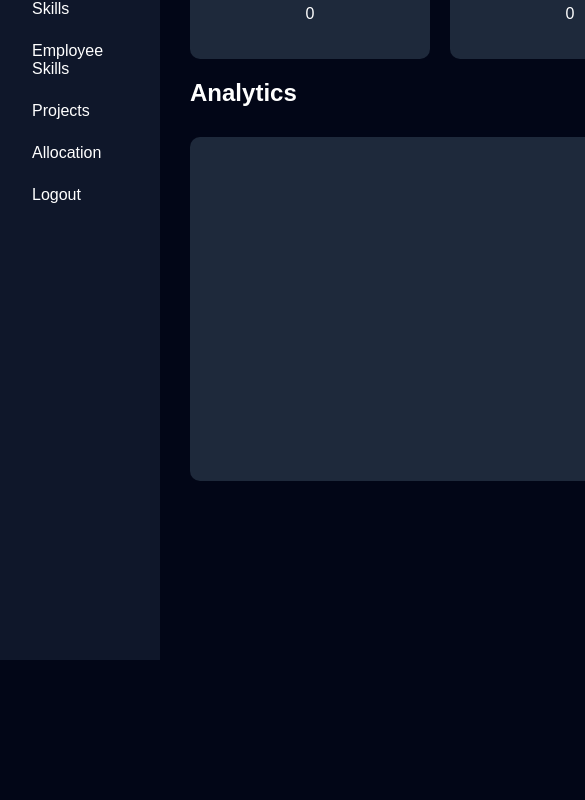
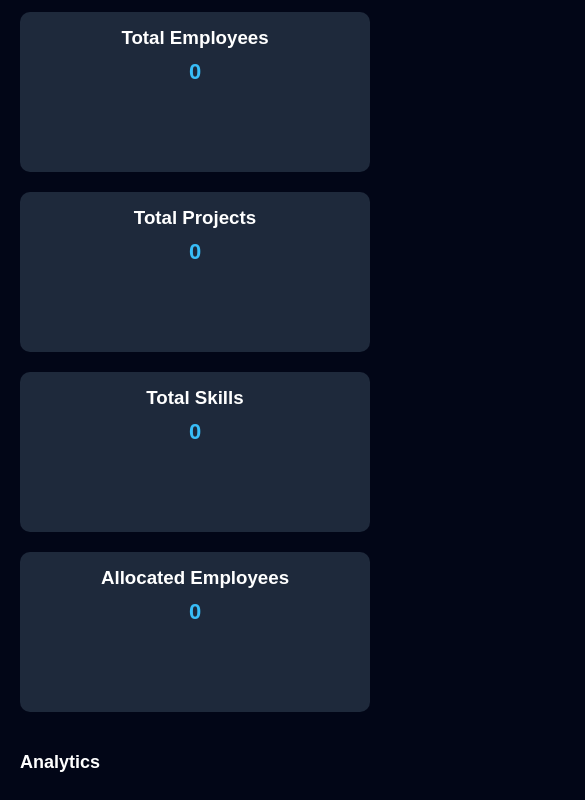
Before and after one commit to akash9313/DatabaseSystem, a plain HTML site: page employee-project-frontend/pages/admin-dashboard.html in a window 390 px wide. Shown: the part 184-984 px from the top of the page, 585 px wide, since content can reach past the window. Before the commit the page ends 844 px from the top, so only its background shows below. Drawn offline with nearby package versions, Linux system fonts and the light colour scheme; no server answers; sample sign-in values are in the browser's storage.

Commit message:
improved

```diff
--- a/employee-project-frontend/css/admin.css
+++ b/employee-project-frontend/css/admin.css
@@ -1,79 +1,132 @@
+*{
+margin:0;
+padding:0;
+box-sizing:border-box;
+font-family:Arial, Helvetica, sans-serif;
+}
+
 body{
-margin:0;
-font-family:Arial;
 background:#020617;
 color:white;
 }
 
+/* Layout */
+
 .container{
 display:flex;
-height:100vh;
+min-height:100vh;
+width:100%;
 }
+
+/* Sidebar */
 
 .sidebar{
 width:220px;
-background:#0f172a;
-padding:20px;
+background:#07122b;
+padding:25px;
+transition:0.3s;
+min-height:100vh;
 }
 
 .sidebar h2{
 color:#38bdf8;
+margin-bottom:30px;
 }
 
 .sidebar ul{
 list-style:none;
-padding:0;
 }
 
-.sidebar li{
+.sidebar ul li{
 padding:12px;
+margin-bottom:10px;
 cursor:pointer;
-border-radius:5px;
+border-radius:6px;
+transition:0.3s;
+white-space:nowrap;
 }
 
-.sidebar li:hover{
+.sidebar ul li:hover{
 background:#1e293b;
 }
+
+/* Main Content */
 
 .main{
 flex:1;
 padding:30px;
+width:100%;
 }
+
+h1{
+margin-bottom:20px;
+}
+
+h2{
+margin-bottom:20px;
+}
+
+/* Dashboard Cards */
 
 .cards{
 display:flex;
+flex-wrap:wrap;
 gap:20px;
+margin-bottom:40px;
 }
 
 .card{
 background:#1e293b;
-padding:20px;
+padding:25px;
 border-radius:10px;
-width:200px;
+flex:1 1 200px;
 text-align:center;
+}
+
+.card h3{
+margin-bottom:10px;
+}
+
+.card p{
+font-size:22px;
+font-weight:bold;
+color:#38bdf8;
+}
+
+/* Tables */
+
+.table-container{
+overflow-x:auto;
 }
 
 table{
 width:100%;
-margin-top:20px;
 border-collapse:collapse;
 }
 
 th,td{
-padding:10px;
-border-bottom:1px solid #444;
+padding:12px;
+border-bottom:1px solid #334155;
+text-align:left;
 }
+
+th{
+color:#94a3b8;
+}
+
+/* Forms */
 
 form{
 display:grid;
 grid-template-columns:1fr 1fr;
-gap:10px;
+gap:15px;
 margin-bottom:20px;
 }
 
-form input, form select{
-padding:8px;
-border-radius:5px;
+form input,
+form select{
+padding:10px;
+border-radius:6px;
 border:none;
 }
 
@@ -83,8 +136,15 @@ padding:10px;
 background:#38bdf8;
 border:none;
 cursor:pointer;
-border-radius:5px;
+border-radius:6px;
+font-weight:bold;
 }
+
+form button:hover{
+background:#0ea5e9;
+}
+
+/* Charts */
 
 .charts{
 display:grid;
@@ -100,5 +160,121 @@ border-radius:10px;
 }
 
 canvas{
-height:300px !important;
+max-width:100%;
+height:auto;
 }
+
+/* ================= TABLET ================= */
+
+@media (max-width:1024px){
+
+.sidebar{
+width:180px;
+}
+
+.main{
+padding:25px;
+}
+
+.card{
+flex:1 1 160px;
+}
+
+.charts{
+grid-template-columns:1fr;
+}
+
+}
+
+/* ================= MOBILE ================= */
+
+@media (max-width:768px){
+
+.container{
+flex-direction:column;
+}
+
+/* Sidebar becomes top menu */
+
+.sidebar{
+width:100%;
+display:flex;
+flex-direction:column;
+align-items:center;
+padding:15px;
+min-height:auto;
+}
+
+.sidebar h2{
+margin-bottom:15px;
+}
+
+.sidebar ul{
+display:flex;
+flex-wrap:wrap;
+justify-content:center;
+gap:10px;
+}
+
+.sidebar ul li{
+margin:0;
+padding:8px 12px;
+font-size:14px;
+}
+
+/* Content */
+
+.main{
+padding:20px;
+}
+
+/* Cards stacked */
+
+.cards{
+flex-direction:column;
+}
+
+/* Charts stacked */
+
+.charts{
+grid-template-columns:1fr;
+}
+
+/* Forms single column */
+
+form{
+grid-template-columns:1fr;
+}
+
+form button{
+grid-column:span 1;
+}
+
+}
+
+/* ================= SMALL MOBILE ================= */
+
+@media (max-width:480px){
+
+h1{
+font-size:22px;
+}
+
+h2{
+font-size:18px;
+}
+
+.card{
+padding:15px;
+}
+
+.sidebar h2{
+font-size:18px;
+}
+
+.sidebar ul li{
+font-size:13px;
+padding:6px 10px;
+}
+
+}
--- a/employee-project-frontend/css/employee.css
+++ b/employee-project-frontend/css/employee.css
@@ -15,6 +15,7 @@ color:white;
 .container{
 display:flex;
 min-height:100vh;
+width:100%;
 }
 
 /* Sidebar */
@@ -23,6 +24,8 @@ min-height:100vh;
 width:220px;
 background:#07122b;
 padding:25px;
+transition:0.3s;
+min-height:100vh;
 }
 
 .sidebar h2{
@@ -40,9 +43,14 @@ margin-bottom:10px;
 cursor:pointer;
 border-radius:6px;
 transition:0.3s;
+white-space:nowrap;
 }
 
 .sidebar ul li:hover{
+background:#1e293b;
+}
+
+.sidebar ul li.active{
 background:#1e293b;
 }
 
@@ -51,6 +59,7 @@ background:#1e293b;
 .main{
 flex:1;
 padding:40px;
+width:100%;
 }
 
 h1{
@@ -65,6 +74,7 @@ margin-bottom:20px;
 
 .cards{
 display:flex;
+flex-wrap:wrap;
 gap:20px;
 margin-bottom:40px;
 }
@@ -73,7 +83,7 @@ margin-bottom:40px;
 background:#1e293b;
 padding:25px;
 border-radius:10px;
-width:220px;
+flex:1 1 200px;
 text-align:center;
 }
 
@@ -89,10 +99,13 @@ color:#38bdf8;
 
 /* Tables */
 
+.table-container{
+overflow-x:auto;
+}
+
 table{
 width:100%;
 border-collapse:collapse;
-margin-top:20px;
 }
 
 table th,
@@ -109,11 +122,7 @@ color:#94a3b8;
 /* Profile Table */
 
 #profile table{
-width:500px;
-}
-
-#profile td{
-padding:10px;
+max-width:600px;
 }
 
 /* Buttons */
@@ -137,22 +146,120 @@ background:#0ea5e9;
 margin-top:20px;
 }
 
-/* Responsive */
+/* Forms */
 
-@media(max-width:900px){
+form{
+display:grid;
+grid-template-columns:1fr 1fr;
+gap:15px;
+}
+
+form input,
+form select,
+form button{
+width:100%;
+padding:10px;
+border-radius:6px;
+border:none;
+}
+
+/* ================= TABLET ================= */
+
+@media (max-width:1024px){
+
+.sidebar{
+width:180px;
+}
+
+.main{
+padding:30px;
+}
+
+.card{
+flex:1 1 160px;
+}
+
+}
+
+/* ================= MOBILE ================= */
+
+@media (max-width:768px){
 
 .container{
 flex-direction:column;
 }
 
+/* Sidebar becomes top navigation */
+
 .sidebar{
 width:100%;
 display:flex;
-justify-content:space-around;
+flex-direction:column;
+align-items:center;
+padding:15px;
+min-height:auto;
 }
+
+.sidebar h2{
+margin-bottom:15px;
+}
+
+.sidebar ul{
+display:flex;
+flex-wrap:wrap;
+justify-content:center;
+gap:10px;
+}
+
+.sidebar ul li{
+margin:0;
+padding:8px 12px;
+font-size:14px;
+}
+
+/* Content spacing */
+
+.main{
+padding:20px;
+}
+
+/* Cards stacked */
 
 .cards{
 flex-direction:column;
 }
 
+/* Forms single column */
+
+form{
+grid-template-columns:1fr;
 }
+
+}
+
+/* ================= SMALL MOBILE ================= */
+
+@media (max-width:480px){
+
+h1{
+font-size:22px;
+}
+
+h2{
+font-size:18px;
+}
+
+.card{
+padding:15px;
+}
+
+.sidebar h2{
+font-size:18px;
+}
+
+.sidebar ul li{
+font-size:13px;
+padding:6px 10px;
+}
+
+}
--- a/employee-project-frontend/css/login.css
+++ b/employee-project-frontend/css/login.css
@@ -1,32 +1,56 @@
+*{
+margin:0;
+padding:0;
+box-sizing:border-box;
+font-family:Poppins, Arial, Helvetica, sans-serif;
+}
+
 body{
 background:#020617;
-height:100vh;
+min-height:100vh;
+width:100%;
 display:flex;
 justify-content:center;
 align-items:center;
-font-family:Poppins;
 color:white;
+padding:20px;
 }
+
+/* Login Card */
 
 .login-container{
 background:rgba(255,255,255,0.05);
 padding:40px;
-border-radius:10px;
-width:320px;
+border-radius:12px;
+width:100%;
+max-width:380px;
 text-align:center;
+backdrop-filter:blur(10px);
+box-shadow:0 10px 30px rgba(0,0,0,0.4);
+}
+
+.login-container h2{
+margin-bottom:20px;
 }
 
 .login-container h2 span{
 color:#38bdf8;
 }
 
-input,select{
+/* Inputs */
+
+input,
+select{
 width:100%;
 padding:12px;
 margin-top:15px;
 border:none;
 border-radius:6px;
+outline:none;
+font-size:14px;
 }
+
+/* Button */
 
 button{
 width:100%;
@@ -37,4 +61,66 @@ border:none;
 border-radius:6px;
 cursor:pointer;
 font-weight:bold;
+font-size:15px;
+transition:0.2s;
 }
+
+button:hover{
+background:#0ea5e9;
+}
+
+/* ================= TABLET ================= */
+
+@media (max-width:768px){
+
+.login-container{
+padding:30px;
+max-width:340px;
+}
+
+}
+
+/* ================= MOBILE ================= */
+
+@media (max-width:480px){
+
+.login-container{
+padding:25px;
+max-width:100%;
+}
+
+.login-container h2{
+font-size:20px;
+}
+
+input,
+select,
+button{
+padding:10px;
+font-size:14px;
+}
+
+}
+
+.password-box{
+position:relative;
+width:100%;
+}
+
+.password-box input{
+width:100%;
+padding:12px;
+margin-top:15px;
+border:none;
+border-radius:6px;
+}
+
+.toggle-password{
+position:absolute;
+right:12px;
+top:50%;
+transform:translateY(-50%);
+cursor:pointer;
+font-size:16px;
+color:#555;
+}
--- a/employee-project-frontend/js/employee.js
+++ b/employee-project-frontend/js/employee.js
@@ -139,6 +139,10 @@ document.getElementById("projectCount").innerText=data.length;
 
 }
 
+document.querySelectorAll(".sidebar ul li").forEach(li=>{
+li.classList.remove("active");
+});
+
 /* Initial Load */
 
 window.onload = () => {
--- a/employee-project-frontend/pages/admin-dashboard.html
+++ b/employee-project-frontend/pages/admin-dashboard.html
@@ -2,6 +2,7 @@
 <html lang="en">
 <head>
 <meta charset="UTF-8">
+<meta name="viewport" content="width=device-width, initial-scale=1.0">
 <title>Admin Dashboard | ProAssign</title>
 <link rel="stylesheet" href="../css/admin.css">
 </head>
@@ -123,6 +124,7 @@
 
 <button onclick="loadEmployees()">Refresh Employees</button>
 
+<div class="table-container">
 <table>
 
 <thead>
@@ -138,6 +140,7 @@
 <tbody id="employeeTable"></tbody>
 
 </table>
+</div>
 
 </div>
 
@@ -166,6 +169,7 @@
 
 <button onclick="loadSkills()">Refresh Skills</button>
 
+<div class="table-container">
 <table>
 
 <thead>
@@ -179,6 +183,7 @@
 <tbody id="skillTable"></tbody>
 
 </table>
+</div>
 
 </div>
 
@@ -207,6 +212,7 @@
 
 <h3>Employee Skills</h3>
 
+<div class="table-container">
 <table>
 
 <thead>
@@ -221,6 +227,7 @@
 <tbody id="employeeSkillTable"></tbody>
 
 </table>
+</div>
 
 </div>
 
@@ -258,6 +265,7 @@ Projects Section
 
 <button onclick="loadProjects()">Refresh Projects</button>
 
+<div class="table-container">
 <table>
 
 <thead>
@@ -273,6 +281,7 @@ Projects Section
 <tbody id="projectTable"></tbody>
 
 </table>
+</div>
 
 </div>
 
@@ -306,6 +315,7 @@ Employee Allocation
 
 <h3>Suggested Employees</h3>
 
+<div class="table-container">
 <table>
 <thead>
 <tr>
@@ -316,11 +326,13 @@ Employee Allocation
 
 <tbody id="suggestedEmployees"></tbody>
 </table>
+</div>
 
 <hr>
 
 <button onclick="loadAllocations()">Refresh Allocations</button>
 
+<div class="table-container">
 <table>
 
 <thead>
@@ -335,6 +347,7 @@ Employee Allocation
 <tbody id="allocationTable"></tbody>
 
 </table>
+</div>
 
 </div>
 
```
Also changed, not shown: employee-project-frontend/index.html (+5 -1 lines), employee-project-frontend/js/login.js (+12 -0 lines), employee-project-frontend/pages/employee-dashboard.html (+7 -0 lines).
